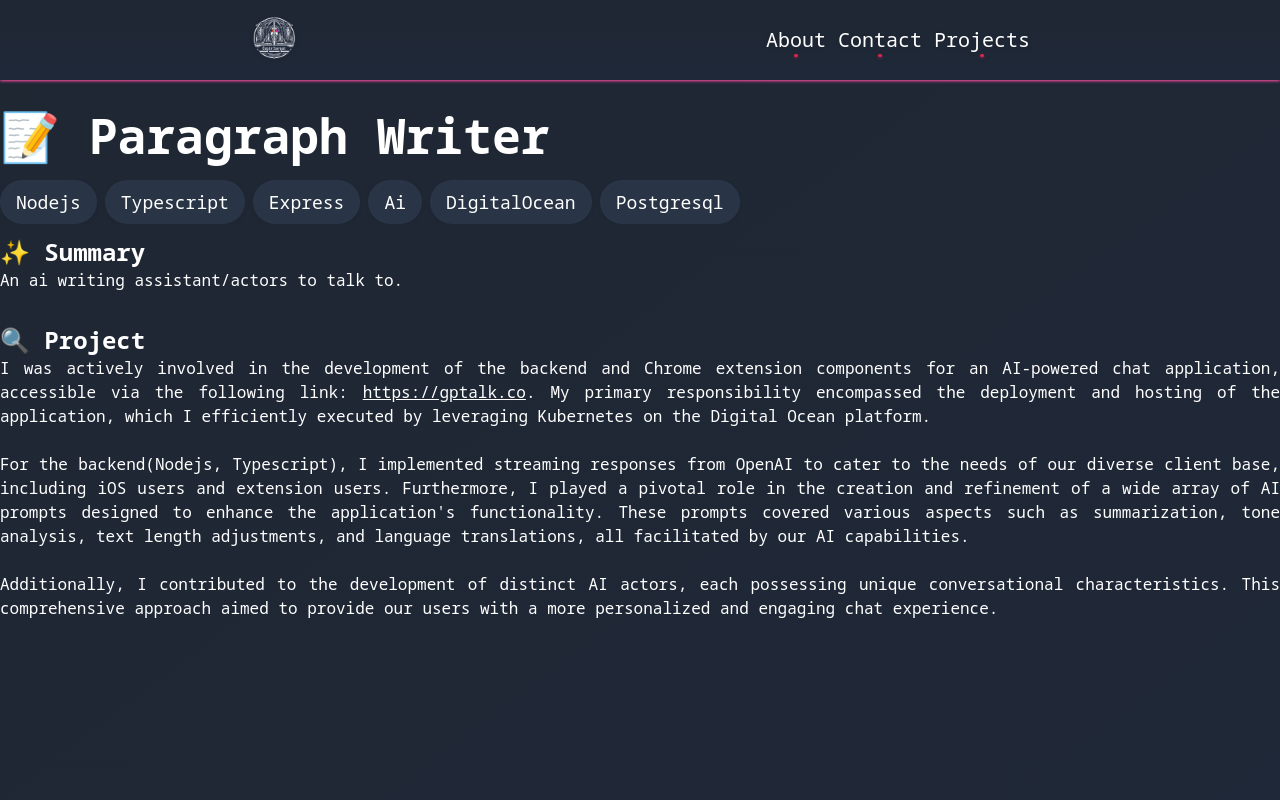
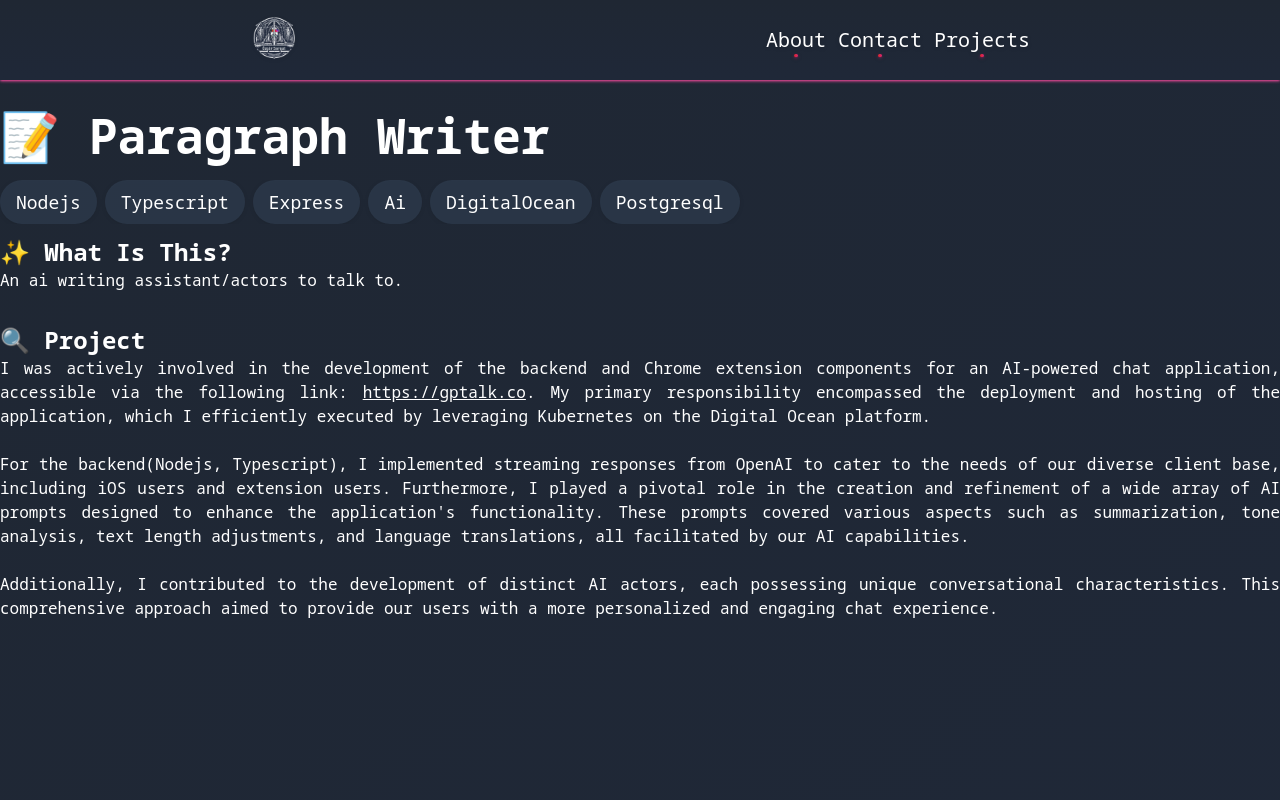
Before and after one commit to Gandalf-pro/personal-website, a Next.js app: page /projects/gptalk in a window 1280 px wide. Shown: the top 800 px of the page. Built offline with nearby package versions, Linux system fonts and the light colour scheme.

Commit message:
change summary to what is this

```diff
--- a/src/components/ProjectInfoTop.tsx
+++ b/src/components/ProjectInfoTop.tsx
@@ -22,7 +22,7 @@ const ProjectInfoTop = ({ slug }: ProjectInfoTopProps) => {
         ))}
       </div>
       <div>
-        <h2 className="mt-3 text-2xl font-semibold">✨ Summary</h2>
+        <h2 className="mt-3 text-2xl font-semibold">✨ What Is This?</h2>
         <div>{data.description}</div>
       </div>
     </section>
```
